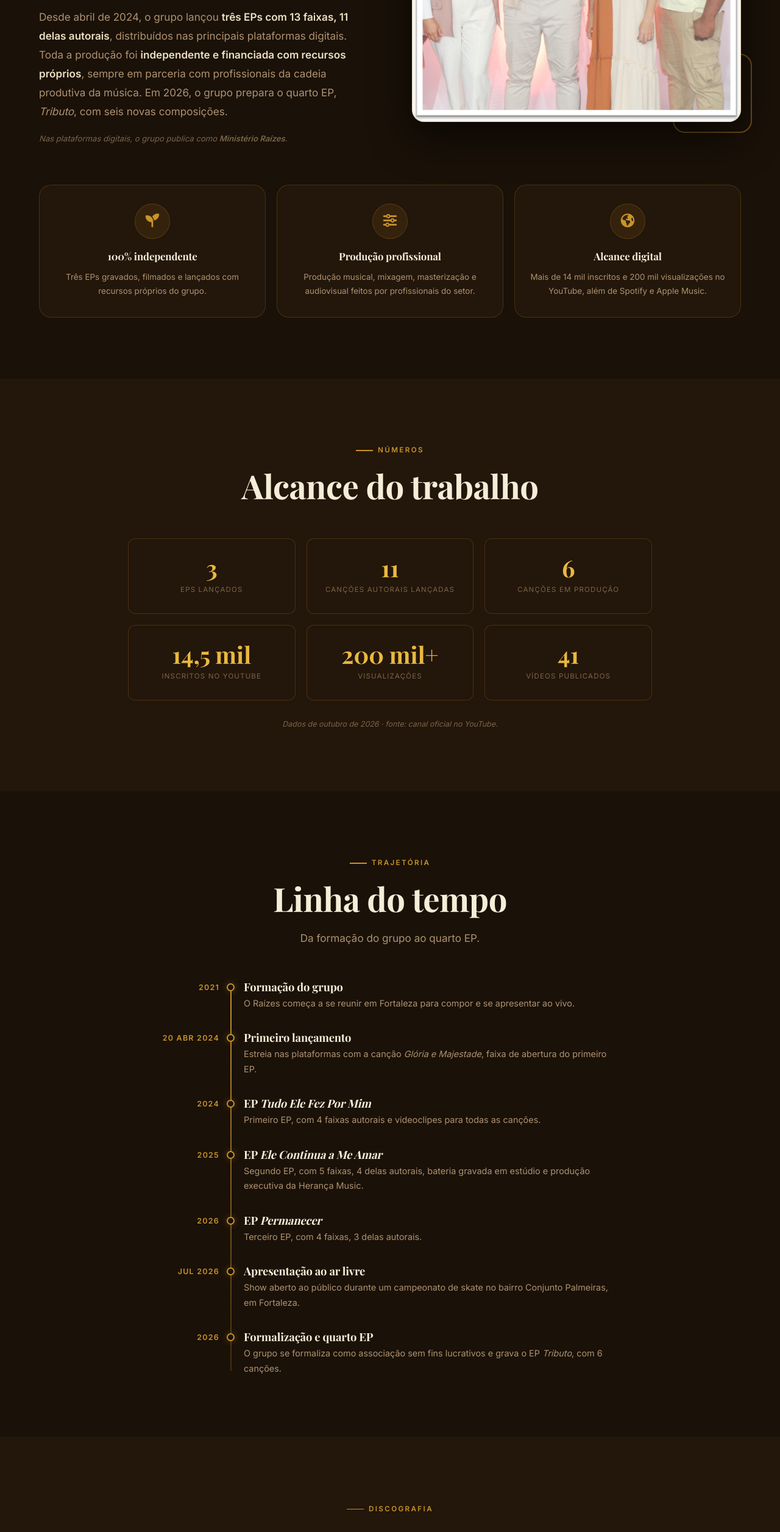
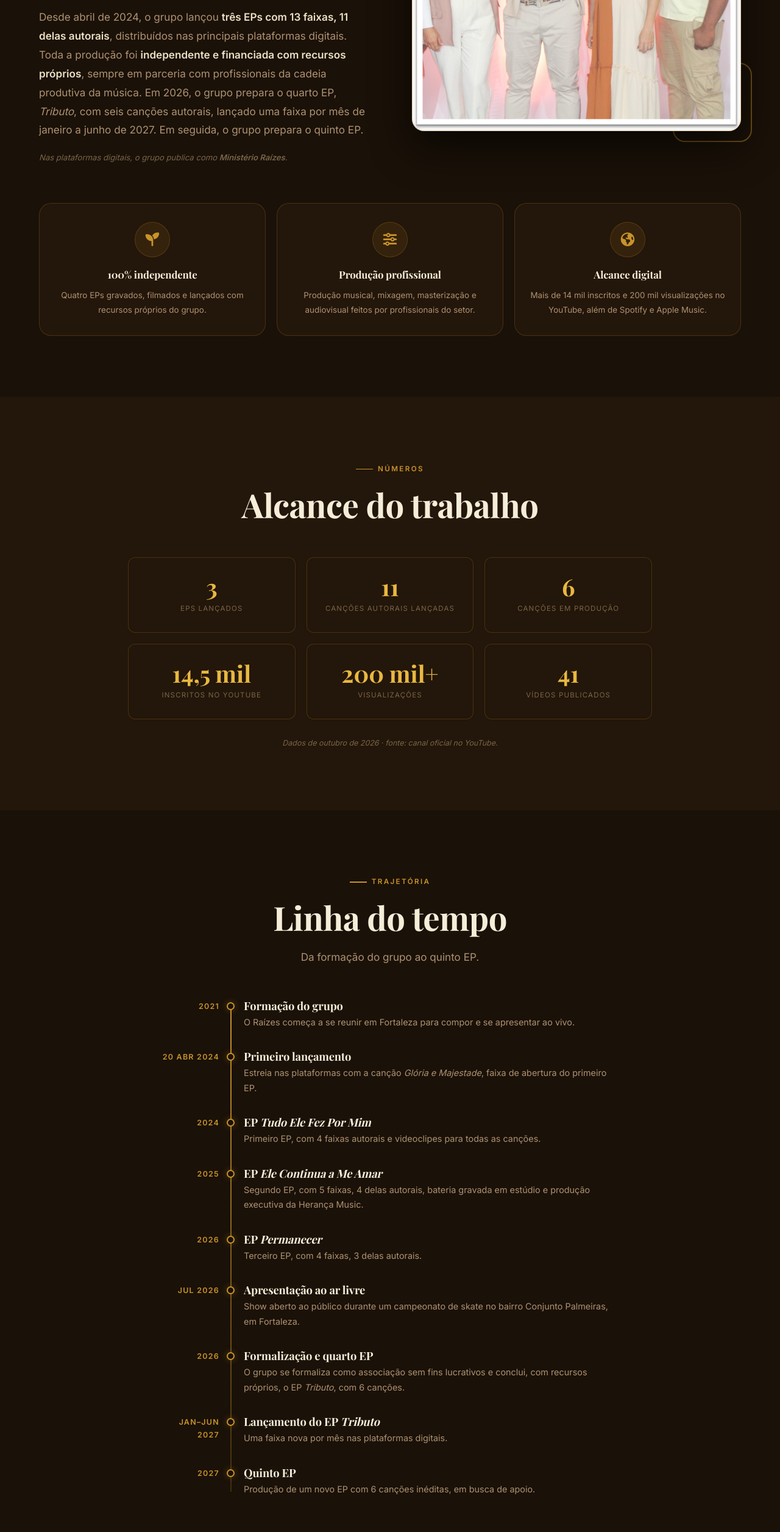
Before and after one commit to ministerioraizes/portifolio, a plain HTML site: page index.html in a window 1280 px wide. Shown: the part 1243-3756 px from the top of the page at 61% size. Drawn offline with nearby package versions, Linux system fonts and the light colour scheme; a web font is replaced by a local one.

Commit message:
feat: EP Tributo como lançamento 2027 e quinto EP como projeto
- Tributo: produção independente, lançamento mensal de janeiro a junho de 2027
- Projeto em busca de apoio passa a ser o quinto EP (6 canções inéditas)
- Linha do tempo atualizada

Co-Authored-By: Claude Opus 5.5 <noreply@anthropic.com>

```diff
--- a/index.html
+++ b/index.html
@@ -128,7 +128,7 @@
           distribuídos nas principais plataformas digitais. Toda a produção foi
           <strong>independente e financiada com recursos próprios</strong>, sempre em parceria
           com profissionais da cadeia produtiva da música. Em 2026, o grupo prepara
-          o quarto EP, <em>Tributo</em>, com seis novas composições.
+          o quarto EP, <em>Tributo</em>, com seis canções autorais, lançado uma faixa por mês de janeiro a junho de 2027. Em seguida, o grupo prepara o quinto EP.
         </p>
         <p class="pf-note">Nas plataformas digitais, o grupo publica como <strong>Ministério Raízes</strong>.</p>
       </div>
@@ -146,7 +146,7 @@
       <div class="pf-highlight reveal d1">
         <div class="parceria-icon"><i class="fas fa-seedling"></i></div>
         <h3 class="parceria-title">100% independente</h3>
-        <p class="parceria-text">Três EPs gravados, filmados e lançados com recursos próprios do grupo.</p>
+        <p class="parceria-text">Quatro EPs gravados, filmados e lançados com recursos próprios do grupo.</p>
       </div>
       <div class="pf-highlight reveal d2">
         <div class="parceria-icon"><i class="fas fa-sliders-h"></i></div>
@@ -212,7 +212,7 @@
     <div class="pf-center reveal">
       <span class="badge">Trajetória</span>
       <h2 class="section-title">Linha do tempo</h2>
-      <p class="section-sub pf-center-sub">Da formação do grupo ao quarto EP.</p>
+      <p class="section-sub pf-center-sub">Da formação do grupo ao quinto EP.</p>
     </div>
 
     <ol class="timeline">
@@ -262,7 +262,21 @@
         <div class="tl-date">2026</div>
         <div class="tl-body">
           <h3 class="tl-title">Formalização e quarto EP</h3>
-          <p>O grupo se formaliza como associação sem fins lucrativos e grava o EP <em>Tributo</em>, com 6 canções.</p>
+          <p>O grupo se formaliza como associação sem fins lucrativos e conclui, com recursos próprios, o EP <em>Tributo</em>, com 6 canções.</p>
+        </div>
+      </li>
+      <li class="tl-item reveal">
+        <div class="tl-date">jan–jun 2027</div>
+        <div class="tl-body">
+          <h3 class="tl-title">Lançamento do EP <em>Tributo</em></h3>
+          <p>Uma faixa nova por mês nas plataformas digitais.</p>
+        </div>
+      </li>
+      <li class="tl-item reveal">
+        <div class="tl-date">2027</div>
+        <div class="tl-body">
+          <h3 class="tl-title">Quinto EP</h3>
+          <p>Produção de um novo EP com 6 canções inéditas, em busca de apoio.</p>
         </div>
       </li>
     </ol>
@@ -331,7 +345,7 @@
       <article class="pf-ep pf-ep-next reveal d4">
         <img class="pf-ep-cover" src="assets/images/capas/ep-tributo.png" alt="Arte do EP Tributo">
         <div class="pf-ep-body">
-          <div class="ep-year">Em produção · EP 4</div>
+          <div class="ep-year">Lançamento jan–jun 2027 · EP 4</div>
           <h3 class="pf-ep-name">Tributo</h3>
           <ol class="pf-ep-tracks">
             <li>Tributo</li>
@@ -341,7 +355,7 @@
             <li>Cantai</li>
             <li>Eu Vou Subir</li>
           </ol>
-          <a href="#projeto" class="pf-link"><i class="fas fa-arrow-down"></i> Conheça o projeto</a>
+          <span class="pf-link"><i class="fas fa-calendar-alt"></i> Uma faixa por mês</span>
         </div>
       </article>
     </div>
@@ -464,7 +478,7 @@
       </div>
 
       <div class="ficha-card reveal d4">
-        <div class="ep-year">EP 4 · em produção</div>
+        <div class="ep-year">EP 4 · lançamento 2027</div>
         <h3 class="ficha-ep">Tributo</h3>
         <dl class="ficha-list">
           <dt>Gravação de bateria</dt><dd>Renan Martins <span class="ficha-ig">@rnbatera</span></dd>
@@ -519,17 +533,17 @@
       <div class="parceria-banner-deco"></div>
       <div>
         <div class="parceria-banner-tag"><i class="fas fa-circle"></i> Projeto em busca de apoio</div>
-        <h2 class="parceria-banner-title">EP <em class="gold-text">Tributo</em> — gravação, clipes e show de lançamento</h2>
+        <h2 class="parceria-banner-title"><em class="gold-text">Quinto EP</em> — 6 canções inéditas, clipes e show de lançamento</h2>
         <p class="parceria-banner-text">
-          O quarto EP do grupo reúne seis canções autorais já em fase de gravação.
-          Buscamos parceiros e patrocinadores para concluir a produção e levar
+          O quinto EP do grupo reúne seis canções autorais inéditas, já compostas.
+          Buscamos parceiros e patrocinadores para realizar a produção completa e levar
           o lançamento ao público com qualidade, gratuidade e acessibilidade.
         </p>
         <a href="#contato" class="btn btn-gold"><i class="fas fa-handshake"></i> Quero apoiar</a>
       </div>
       <div class="parceria-banner-ep">
-        <img src="assets/images/capas/ep-tributo.png" alt="Arte do EP Tributo">
-        <div class="parceria-banner-ep-label">EP Tributo · 6 faixas</div>
+        <img src="assets/images/fotos/ministry-cover.jpg" alt="Integrantes do grupo Raízes">
+        <div class="parceria-banner-ep-label">Quinto EP · 6 faixas inéditas</div>
       </div>
     </div>
 
@@ -537,7 +551,7 @@
       <div class="parceria-card reveal d1">
         <div class="parceria-icon"><i class="fas fa-headphones"></i></div>
         <h3 class="parceria-title">Produção musical</h3>
-        <p class="parceria-text">Conclusão da gravação, mixagem e masterização das 6 faixas.</p>
+        <p class="parceria-text">Gravação completa, mixagem e masterização das 6 faixas.</p>
       </div>
       <div class="parceria-card reveal d2">
         <div class="parceria-icon"><i class="fas fa-video"></i></div>
```
